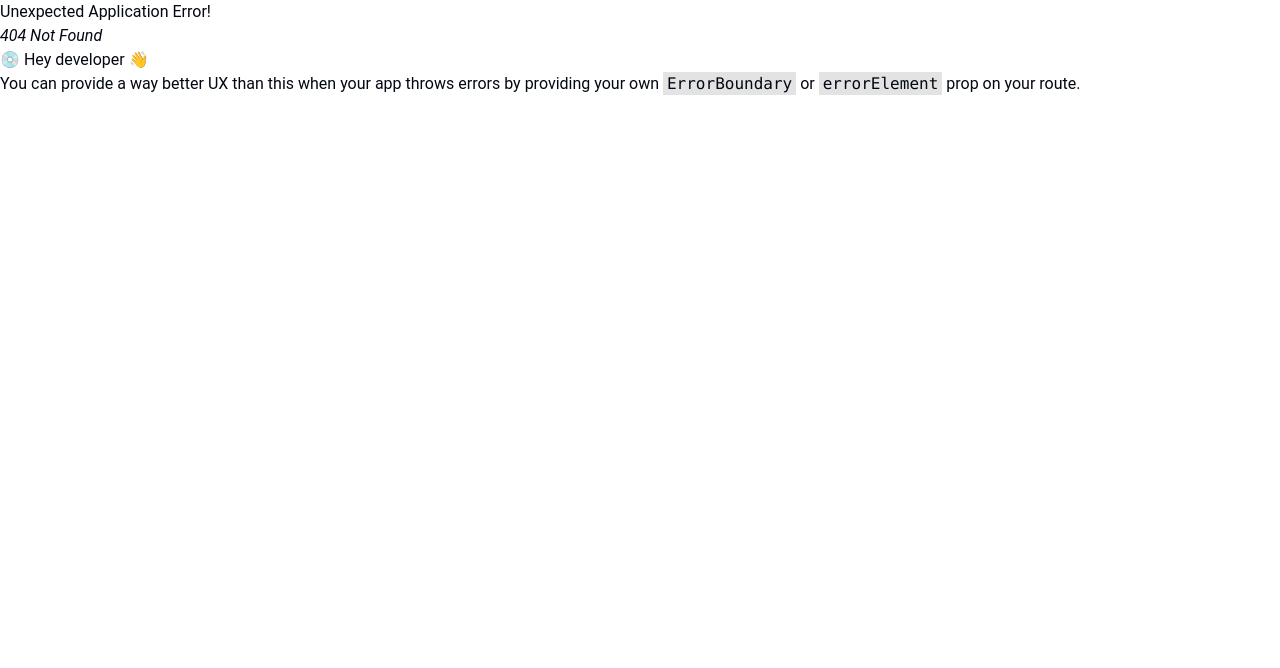
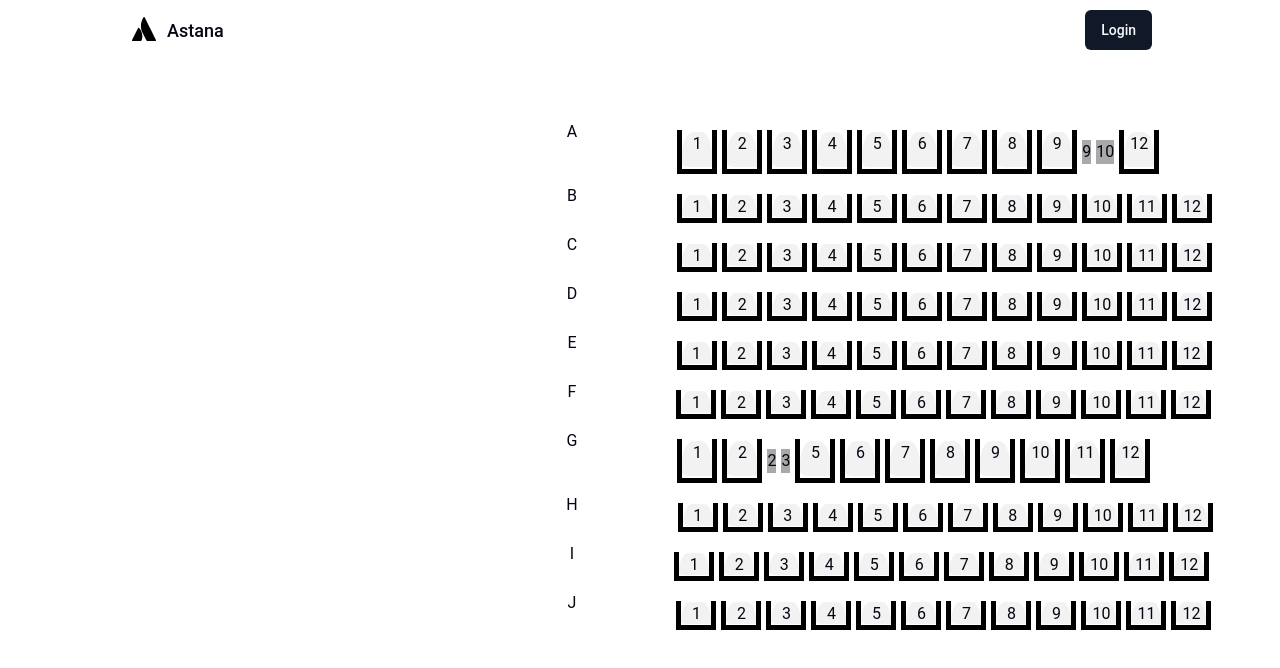
Before and after one commit to qwavy/booking_cinema, a React (Vite) app in the folder cinema-booking-react/: page /moviePage/1/movieSeats/1 in a window 1280 px wide. Before the commit this address had no page. Shown: the top 668 px of the page. Built offline with nearby package versions, Linux system fonts and the light colour scheme.

Commit message:
feat: show tooken and free seats

```diff
--- a/cinema-booking-react/src/components/MovieSeats/MovieSeats.module.css
+++ b/cinema-booking-react/src/components/MovieSeats/MovieSeats.module.css
@@ -0,0 +1,38 @@
+.page{
+}
+.seatsRow{
+    display: flex;
+}
+.seatsContainer{
+    display: flex;
+    gap: 100px ;
+    justify-content: center;
+}
+
+.seats{
+    display: flex;
+    gap: 5px;
+    margin: 10px 0;
+}
+
+.seat{
+    width: 40px;
+    border: 5px solid black;
+    border-top: 0px;
+    text-align: center;
+
+}
+
+.seatNumber{
+    margin: 0;
+    padding:0;
+    height: 90%;
+    width: 100%;
+    border-radius: 20px 20px 40px 13px / 40px 40px 0px 7px;
+
+    background-color: #F2F2F2;
+}
+
+button:disabled{
+    background-color: darkgray;
+}
--- a/cinema-booking-react/src/components/MovieSeats/MovieSeats.tsx
+++ b/cinema-booking-react/src/components/MovieSeats/MovieSeats.tsx
@@ -2,31 +2,63 @@ import React, {useEffect, useState} from 'react';
 import {MovieSessions} from "@/types/components/movies.ts";
 import {fetchMovies} from "@/api/api.ts";
 import Seats from "@/components/UI/Seat/Seats.tsx";
+import styles from './MovieSeats.module.css'
 
 
 const MovieSeats = ():JSX.Element => {
 
-    const takedSeats = [
+
+    const seats = [
+
+    ]
+
+    const tookenSeats = [
         { row: "A", taked_seats: ["10", "11"] },
         { row: "G", taked_seats: ["3", "4"] }
     ]
-    const seats = [
 
-    ]
     const rangeSeats = ["A","B","C","D","E","F","G","H","I","J"]
     for(let el of rangeSeats){
-        seats.push({row:el,taked_seats:[1,2,3,4,5,6,7,8,9,10,11,12]})
+        seats.push({row:el,seats:["1","2","3","4","5","6","7","8","9","10","11","12"]})
     }
+    let k = 0
+
+    seats.forEach((el,i) => {
+        console.log(tookenSeats[k])
+        if(el.row === tookenSeats[k]?.row){
+            for(let index = 0;index < el.seats.length;index++){
+                if(tookenSeats[k].taked_seats.includes(el.seats[index])){
+                    el.seats[index] = false
+                }
+            }
+            k++
+        }
+    })
+
 
 
 
     return (
-        <div className="">
-            {seats.map((seat) => (
-                <div className="flex justify-between">
-                    <p className="text-center margin-auto">{seat.row}</p>
+        <div className={styles.page}>
+
+            {seats.map((seatInfo) => (
+                <div className={styles.seatsContainer}>
+                    <p className={styles.seatsRow}>{seatInfo.row}</p>
                     <div className="flex w-9">
-                        <Seats seats={seat.taked_seats}/>
+                        <div className={styles.seats}>
+                            {seatInfo.seats.map((seatNumber,i) => (
+                                seatNumber ? (
+                                    <button className={styles.seat}>
+                                        <p className={styles.seatNumber}>
+                                            {seatNumber}
+                                        </p>
+                                    </button>
+
+                                ) : <div className={styles.seats}>
+                                    <button disabled>{i}</button>
+                                </div>
+                            ))}
+                        </div>
                     </div>
                 </div>
             ))}
--- a/cinema-booking-react/src/components/MovieSession/MovieSession.module.css
+++ b/cinema-booking-react/src/components/MovieSession/MovieSession.module.css
@@ -15,3 +15,8 @@
     font-size: 17px;
     text-align: center;
 }
+
+.tableRow{
+    cursor: pointer;
+    border-radius: 12px;
+}
--- a/cinema-booking-react/src/components/MovieSession/MovieSession.tsx
+++ b/cinema-booking-react/src/components/MovieSession/MovieSession.tsx
@@ -8,13 +8,14 @@ import {
     TableHeader,
     TableRow,
 } from "@/components/ui/table"
-import {Link} from "react-router-dom";
+import {Link, redirect, useNavigate} from "react-router-dom";
 import styles from './MovieSession.module.css'
-
 import ticketIcon from '@/assets/icons/ticket.svg'
 
 
 const MovieSession = ({sessions}):JSX.Element => {
+
+    const navigate = useNavigate()
 
     if(!sessions.length) {
         return (
@@ -23,6 +24,10 @@ const MovieSession = ({sessions}):JSX.Element => {
                     <h2 className={styles.emptySessionsTitle}>We dont have any sessions</h2>
                 </div>
             )
+    }
+
+    const handleRedirect = (id):void => {
+        navigate(`movieSeats/${id}`)
     }
 
     return (
@@ -34,15 +39,13 @@ const MovieSession = ({sessions}):JSX.Element => {
                         <TableHead>Cinema Name</TableHead>
                         <TableHead>Adult</TableHead>
                         <TableHead>Child</TableHead>
-                        <TableHead className="text-right">Student</TableHead>
+                        <TableHead >Student</TableHead>
                     </TableRow>
                 </TableHeader>
                 <TableBody>
                         {sessions.map((sessionCell) => (
-                                <TableRow>
-                                    <Link to="/takedSeats">
+                            <TableRow onClick={() => handleRedirect(1)} className={styles.tableRow}>
                                 <TableCell>{sessionCell.time}</TableCell>
-                                    </Link>
                                 <TableCell>{sessionCell.cinema_name}</TableCell>
                                 <TableCell>${sessionCell.price.adult_price}</TableCell>
                                 <TableCell>${sessionCell.price.child_price}</TableCell>
--- a/cinema-booking-react/src/pages/auth/Login/Login.module.css
+++ b/cinema-booking-react/src/pages/auth/Login/Login.module.css
@@ -1,3 +1,8 @@
+.loginPage{
+    max-width: 300px;
+    margin: auto;
+}
+
 .linkTo{
     margin-top: 10px;
     text-align: center;
--- a/cinema-booking-react/src/pages/auth/Login/Login.tsx
+++ b/cinema-booking-react/src/pages/auth/Login/Login.tsx
@@ -49,7 +49,7 @@ const Login = ():JSX.Element => {
                             <FormItem>
                                 <FormLabel>Username</FormLabel>
                                 <FormControl>
-                                    <Input placeholder="shadcn" {...field} className={styles.formInput}/>
+                                    <Input placeholder="Enter your username" {...field} className={styles.formInput}/>
                                 </FormControl>
                                 <FormDescription>
                                     This is your public display name.
--- a/cinema-booking-react/src/router/index.jsx
+++ b/cinema-booking-react/src/router/index.jsx
@@ -28,7 +28,7 @@ export const router = createBrowserRouter([
                 element:<MoviePage/>
             },
             {
-                path:"/takedSeats",
+                path:"/moviePage/:id/movieSeats/:id",
                 element:<MovieSeats/>
             }
         ]
```
Lines whose indentation alone changed are shown as unchanged.
